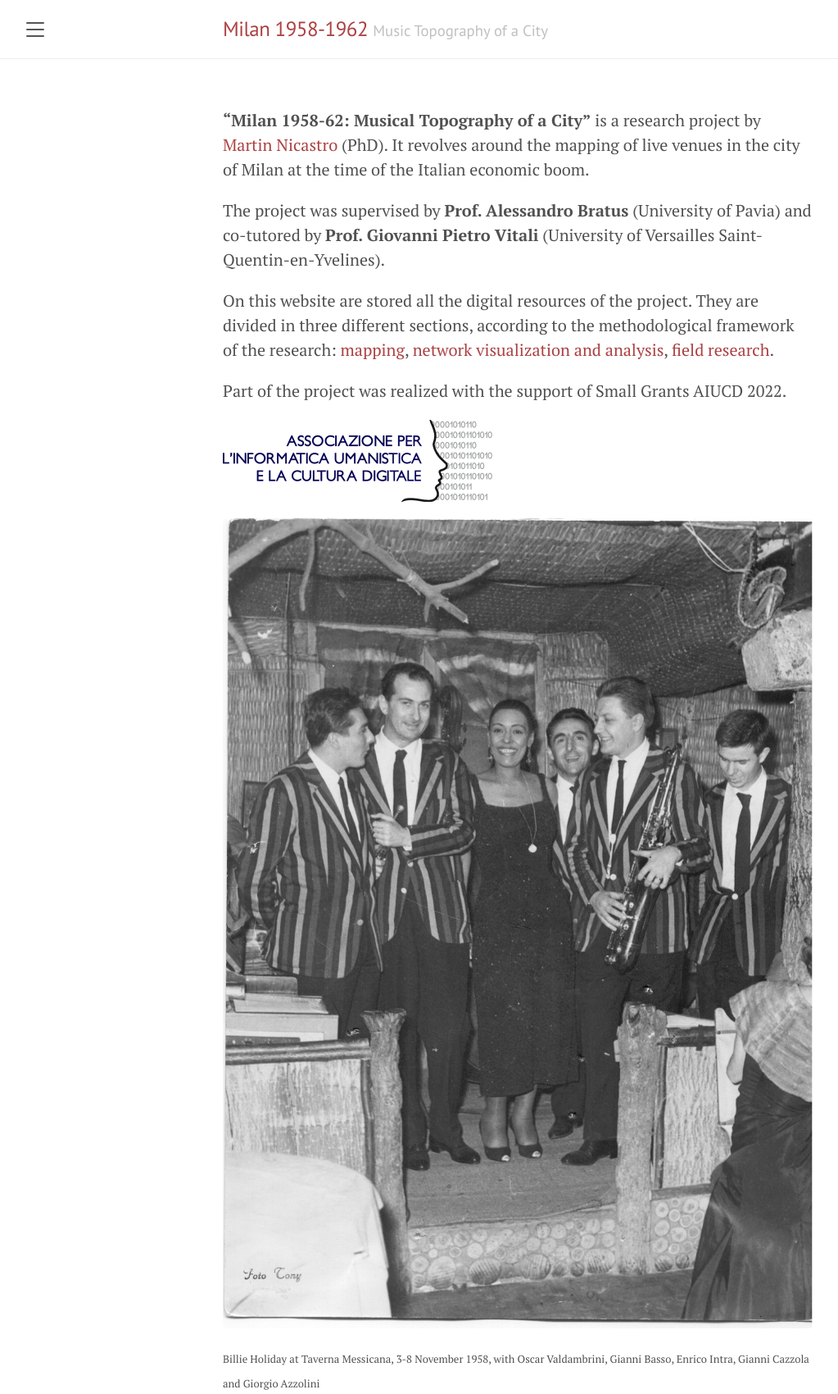
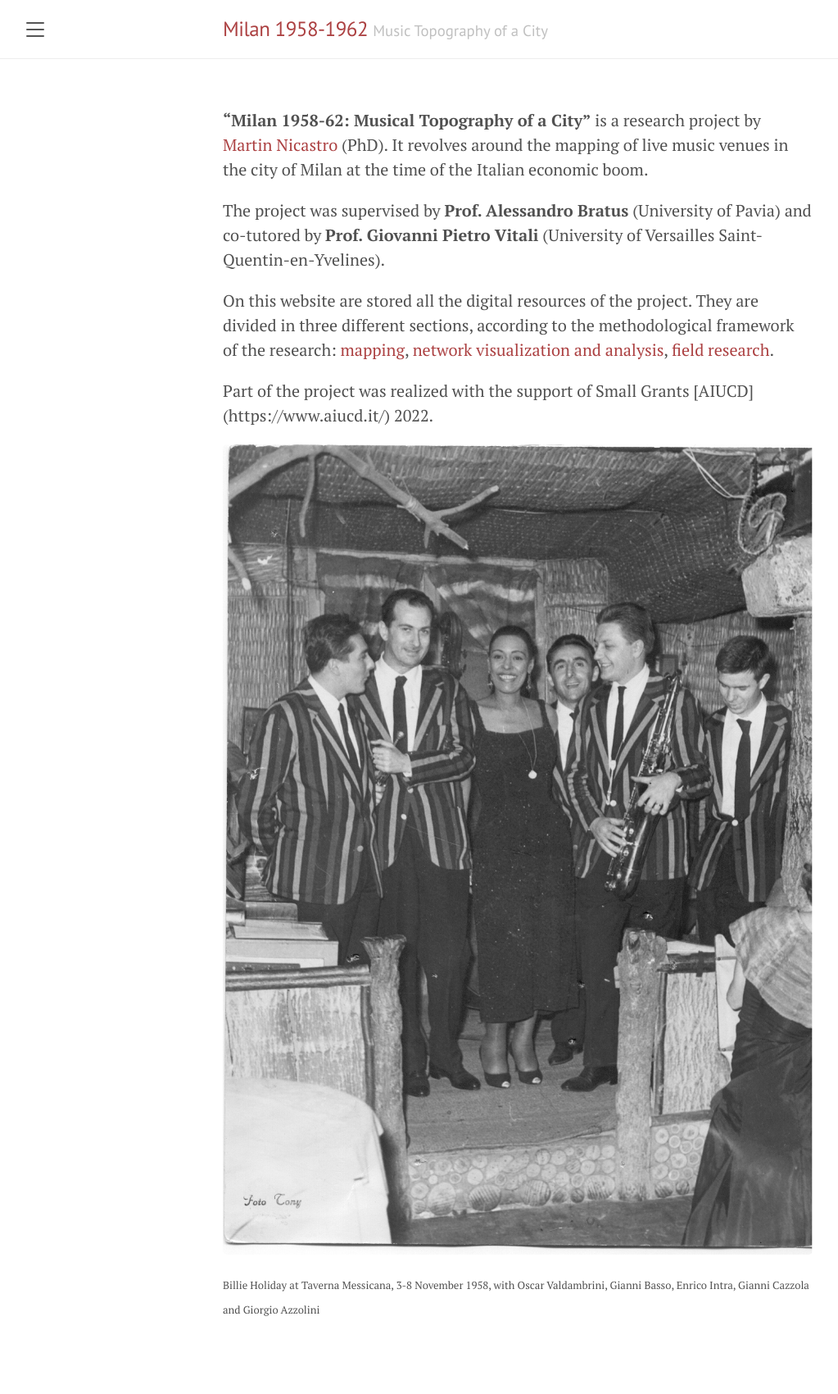
Before and after one commit to musictopography/musictopography.github.io, a Jekyll site: the page built from index.md, in a window 1280 px wide. Shown: the whole page at 82% size, without its empty margins (8-1031 px from the left). Built offline with Jekyll 4.4.1, drawn with Linux system fonts in a browser that asks for light colours; after the commit the page ends 1610 px from its top, so only the background shows below that.

Commit message:
Update index.md

```diff
--- a/index.md
+++ b/index.md
@@ -5,19 +5,15 @@ title: Home
 
 
 
-<b>“Milan 1958-62: Musical Topography of a City”</b> is a research project by [Martin Nicastro](https://www.martinnicastro.com/) (PhD). It revolves around the mapping of live venues in the city of Milan at the time of the Italian economic boom.
+<b>“Milan 1958-62: Musical Topography of a City”</b> is a research project by [Martin Nicastro](https://www.martinnicastro.com/) (PhD). It revolves around the mapping of live music venues in the city of Milan at the time of the Italian economic boom.
 
 The project was supervised by <b>Prof. Alessandro Bratus</b> (University of Pavia) and co-tutored by <b>Prof. Giovanni Pietro Vitali</b> (University of Versailles Saint-Quentin-en-Yvelines).
 
 On this website are stored all the digital resources of the project. They are divided in three different sections, according to the methodological framework of the research: [mapping](https://musictopography.github.io//map/), [network visualization and analysis](https://musictopography.github.io//network_graphs/), [field research](https://musictopography.github.io//interviews/).
 
 
-Part of the project was realized with the support of Small Grants AIUCD 2022.
+Part of the project was realized with the support of Small Grants [AIUCD] (https://www.aiucd.it/) 2022.
 
-
-
-
-<img src="images/AIUCD_logo.png" style="width:329px;height:100px;">
 
 <img src="images/Billie.jpg">
 
```
